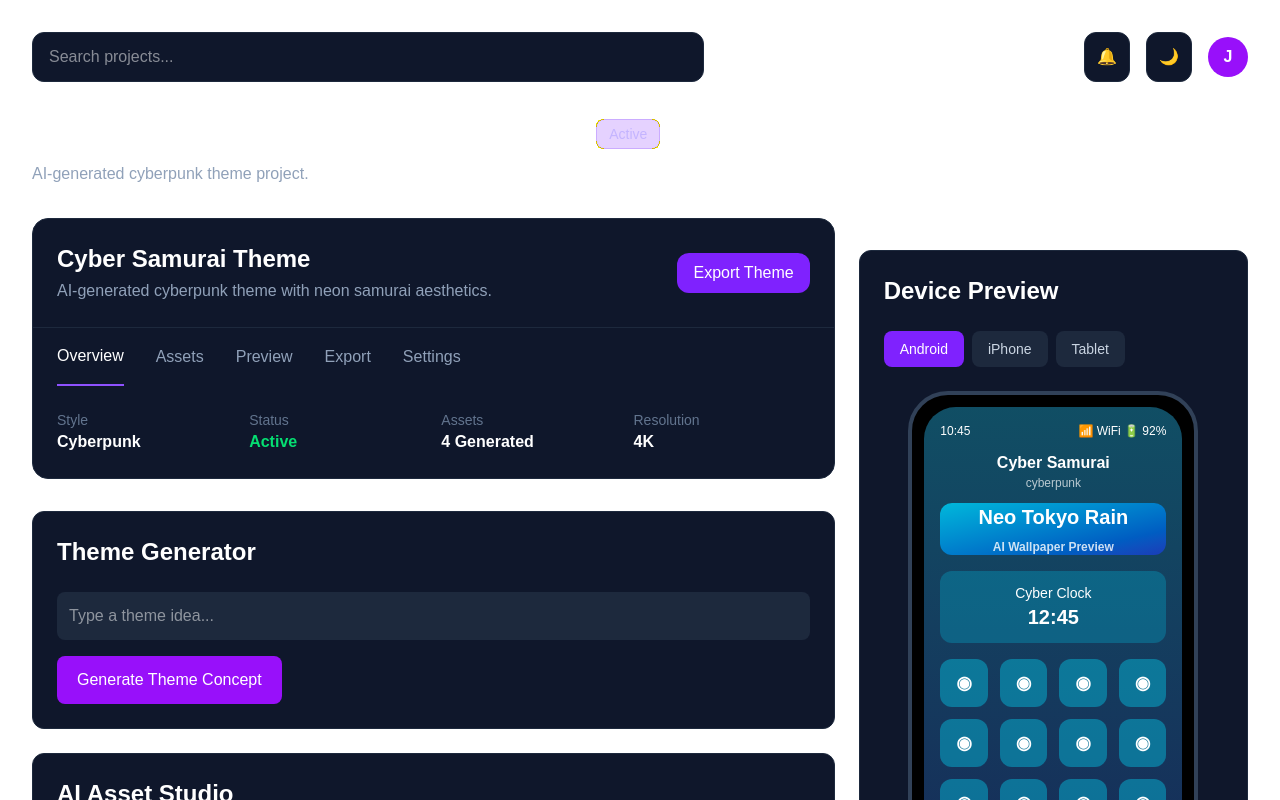
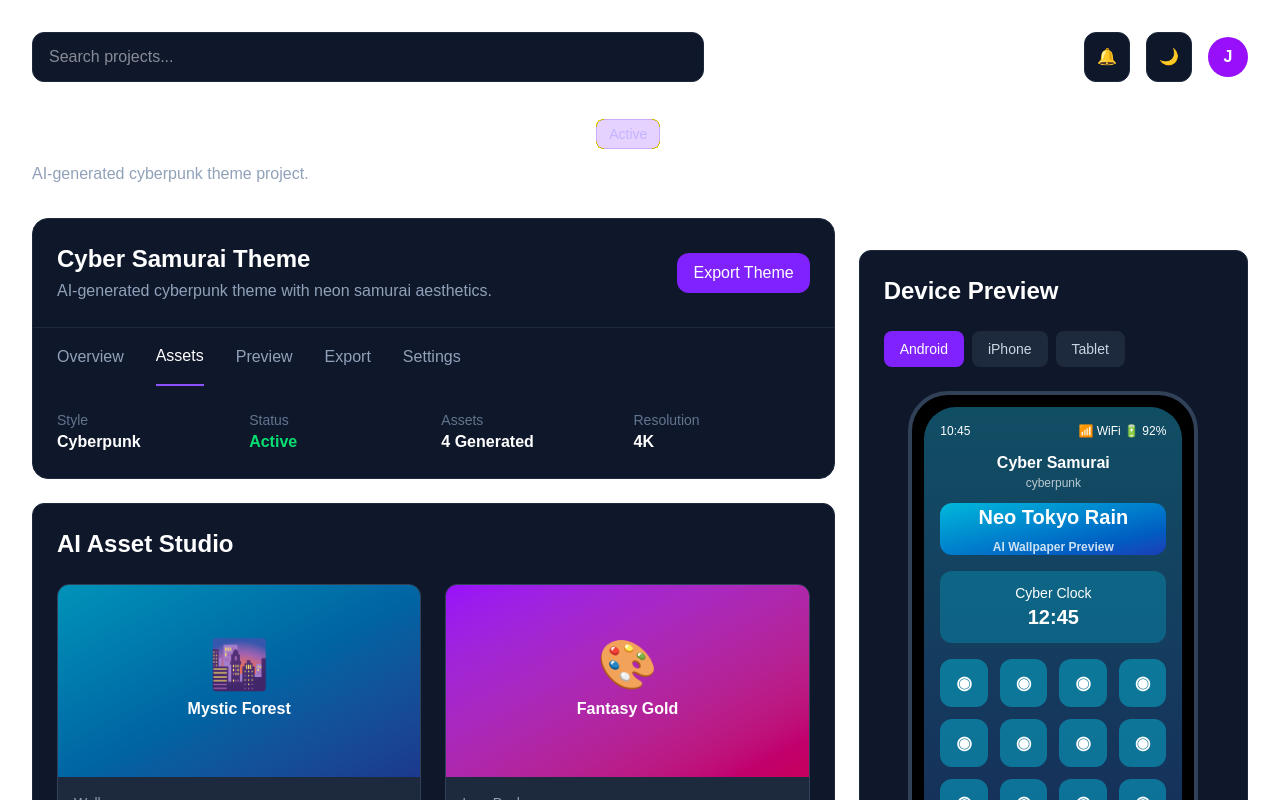
Before and after one commit to themeforge-studio/themeforge-ai-studio, a Next.js app in the folder themeforge-app/: page /projects in a window 1280 px wide. Both pictures are taken after a click on the button "Assets". Shown: the top 800 px of the page. Built offline with nearby package versions, Linux system fonts and the light colour scheme.

Commit message:
Fase 12 completada - tabs dinamicos y export panel

```diff
--- a/themeforge-app/app/projects/page.tsx
+++ b/themeforge-app/app/projects/page.tsx
@@ -11,10 +11,14 @@ import ThemeGenerator from "../../components/dashboard/ThemeGenerator";
 import AssetStudio from "../../components/dashboard/AssetStudio";
 import MobilePreview from "../../components/dashboard/MobilePreview";
 import ThemeOverview from "../../components/dashboard/ThemeOverview";
+import ExportPanel from "../../components/dashboard/ExportPanel";
 
 export default function ProjectsPage() {
   const [generatedTheme, setGeneratedTheme] =
     useState<any>(null);
+
+    const [activeTab, setActiveTab] =
+  useState("overview");
 
   return (
     <div className="p-8 text-white">
@@ -47,17 +51,32 @@ export default function ProjectsPage() {
 
         <div className="col-span-8 space-y-6">
 
-         <ThemeOverview />
+ <ThemeOverview
+  activeTab={activeTab}
+  setActiveTab={setActiveTab}
+/>
 
+{activeTab === "overview" && (
   <ThemeGenerator
     onGenerate={setGeneratedTheme}
   />
+)}
 
+{activeTab === "assets" && (
   <AssetStudio
     generatedTheme={generatedTheme}
   />
+)}
 
+{activeTab === "preview" && (
   <AIAssistant />
+)}
+
+{activeTab === "export" && (
+  <ExportPanel
+    generatedTheme={generatedTheme}
+  />
+)}
 
         </div>
 
--- a/themeforge-app/components/dashboard/AssetStudio.tsx
+++ b/themeforge-app/components/dashboard/AssetStudio.tsx
@@ -8,13 +8,12 @@ type AssetStudioProps = {
 export default function AssetStudio({
   generatedTheme,
 }: AssetStudioProps) {
-  const themeType =
-    generatedTheme?.style || "fantasy";
-
-  const assets =
-    assetLibrary[
-      themeType as keyof typeof assetLibrary
-    ];
+const assets = generatedTheme || {
+  wallpaper: "Mystic Forest",
+  iconPack: "Fantasy Gold",
+  character: "Forest Elf",
+  widget: "Magic Clock",
+};
 
   return (
     <div className="rounded-xl border border-slate-800 bg-slate-900 p-6">
--- /dev/null
+++ b/themeforge-app/components/dashboard/ExportPanel.tsx
@@ -0,0 +1,91 @@
+type ExportPanelProps = {
+  generatedTheme?: any;
+};
+
+export default function ExportPanel({
+  generatedTheme,
+}: ExportPanelProps) {
+ const handleExport = (type: string) => {
+  const data = {
+    theme: "Cyber Samurai",
+    exportType: type,
+    version: "1.0",
+    generatedBy: "ThemeForge AI Studio",
+  };
+
+  const blob = new Blob(
+    [JSON.stringify(data, null, 2)],
+    {
+      type: "application/json",
+    }
+  );
+
+  const url = URL.createObjectURL(blob);
+
+  const link =
+    document.createElement("a");
+
+  link.href = url;
+
+  link.download =
+    type
+      .toLowerCase()
+      .replaceAll(" ", "-") + ".json";
+
+  link.click();
+
+  URL.revokeObjectURL(url);
+};
+
+  return (
+    <div className="rounded-xl border border-slate-800 bg-slate-900 p-6">
+      <h2 className="text-2xl font-bold mb-6">
+        Export Theme
+      </h2>
+
+      <div className="grid md:grid-cols-4 gap-4">
+
+        <button
+          onClick={() => handleExport("APK Package")}
+          className="rounded-xl bg-slate-800 p-6 hover:bg-slate-700 transition"
+        >
+          📦
+          <div className="mt-3 font-semibold">
+            APK Package
+          </div>
+        </button>
+
+        <button
+          onClick={() => handleExport("Icon Pack ZIP")}
+          className="rounded-xl bg-slate-800 p-6 hover:bg-slate-700 transition"
+        >
+          🎨
+          <div className="mt-3 font-semibold">
+            Icon Pack ZIP
+          </div>
+        </button>
+
+        <button
+          onClick={() => handleExport("Wallpapers Pack")}
+          className="rounded-xl bg-slate-800 p-6 hover:bg-slate-700 transition"
+        >
+          🖼️
+          <div className="mt-3 font-semibold">
+            Wallpapers Pack
+          </div>
+        </button>
+
+        <button
+          onClick={() => handleExport("Android Theme")}
+          className="rounded-xl bg-slate-800 p-6 hover:bg-slate-700 transition"
+        >
+          📱
+          <div className="mt-3 font-semibold">
+            Android Theme
+          </div>
+        </button>
+
+      </div>
+    </div>
+  );
+}
--- a/themeforge-app/components/dashboard/PreviewCard.tsx
+++ b/themeforge-app/components/dashboard/PreviewCard.tsx
@@ -7,14 +7,58 @@ export default function PreviewCard({
   title,
   name,
 }: PreviewCardProps) {
+  const getPreviewStyle = () => {
+    switch (title) {
+      case "Wallpaper":
+        return {
+          bg: "bg-gradient-to-br from-cyan-600 to-blue-900",
+          icon: "🌆",
+        };
+
+      case "Icon Pack":
+        return {
+          bg: "bg-gradient-to-br from-purple-600 to-pink-700",
+          icon: "🎨",
+        };
+
+      case "Character":
+        return {
+          bg: "bg-gradient-to-br from-violet-700 to-fuchsia-800",
+          icon: "🧙",
+        };
+
+      case "Widget":
+        return {
+          bg: "bg-gradient-to-br from-emerald-600 to-teal-800",
+          icon: "⏰",
+        };
+
+      default:
+        return {
+          bg: "bg-gradient-to-br from-slate-700 to-slate-900",
+          icon: "✨",
+        };
+    }
+  };
+
+  const preview = getPreviewStyle();
+
   return (
-    <div className="rounded-lg bg-slate-800 p-4">
-      <div className="h-40 rounded-lg bg-gradient-to-br from-slate-700 to-slate-900 flex items-center justify-center mb-4">
-        <span className="text-slate-400">
-          {title} Preview
-        </span>
+    <div className="rounded-xl bg-slate-800 overflow-hidden border border-slate-700 hover:border-violet-500 transition">
+
+      <div
+        className={`h-48 flex flex-col items-center justify-center ${preview.bg}`}
+      >
+        <div className="text-5xl mb-2">
+          {preview.icon}
         </div>
 
+        <div className="text-white font-semibold">
+          {name}
+        </div>
+      </div>
+
+      <div className="p-4">
         <p className="text-sm text-slate-400">
           {title}
         </p>
@@ -23,5 +67,7 @@ export default function PreviewCard({
           {name}
         </h3>
       </div>
+
+    </div>
   );
 }
--- a/themeforge-app/components/dashboard/ThemeOverview.tsx
+++ b/themeforge-app/components/dashboard/ThemeOverview.tsx
@@ -1,4 +1,12 @@
-export default function ThemeOverview() {
+type ThemeOverviewProps = {
+  activeTab: string;
+  setActiveTab: (tab: string) => void;
+};
+
+export default function ThemeOverview({
+  activeTab,
+  setActiveTab,
+}: ThemeOverviewProps) {
   return (
     <div className="rounded-2xl border border-slate-800 bg-slate-900 overflow-hidden">
 
@@ -32,25 +40,25 @@ export default function ThemeOverview() {
 
   <div className="flex gap-8">
 
-          <button className="border-b-2 border-violet-500 py-4 text-white font-medium">
-            Overview
+    {[
+      "overview",
+      "assets",
+      "preview",
+      "export",
+      "settings",
+    ].map((tab) => (
+      <button
+        key={tab}
+        onClick={() => setActiveTab(tab)}
+        className={`py-4 capitalize transition ${
+          activeTab === tab
+            ? "border-b-2 border-violet-500 text-white font-medium"
+            : "text-slate-400 hover:text-white"
+        }`}
+      >
+        {tab}
       </button>
-
-          <button className="py-4 text-slate-400 hover:text-white transition">
-            Assets
-          </button>
-
-          <button className="py-4 text-slate-400 hover:text-white transition">
-            Preview
-          </button>
-
-          <button className="py-4 text-slate-400 hover:text-white transition">
-            Export
-          </button>
-
-          <button className="py-4 text-slate-400 hover:text-white transition">
-            Settings
-          </button>
+    ))}
 
   </div>
 
```
Lines whose indentation alone changed are shown as unchanged.
